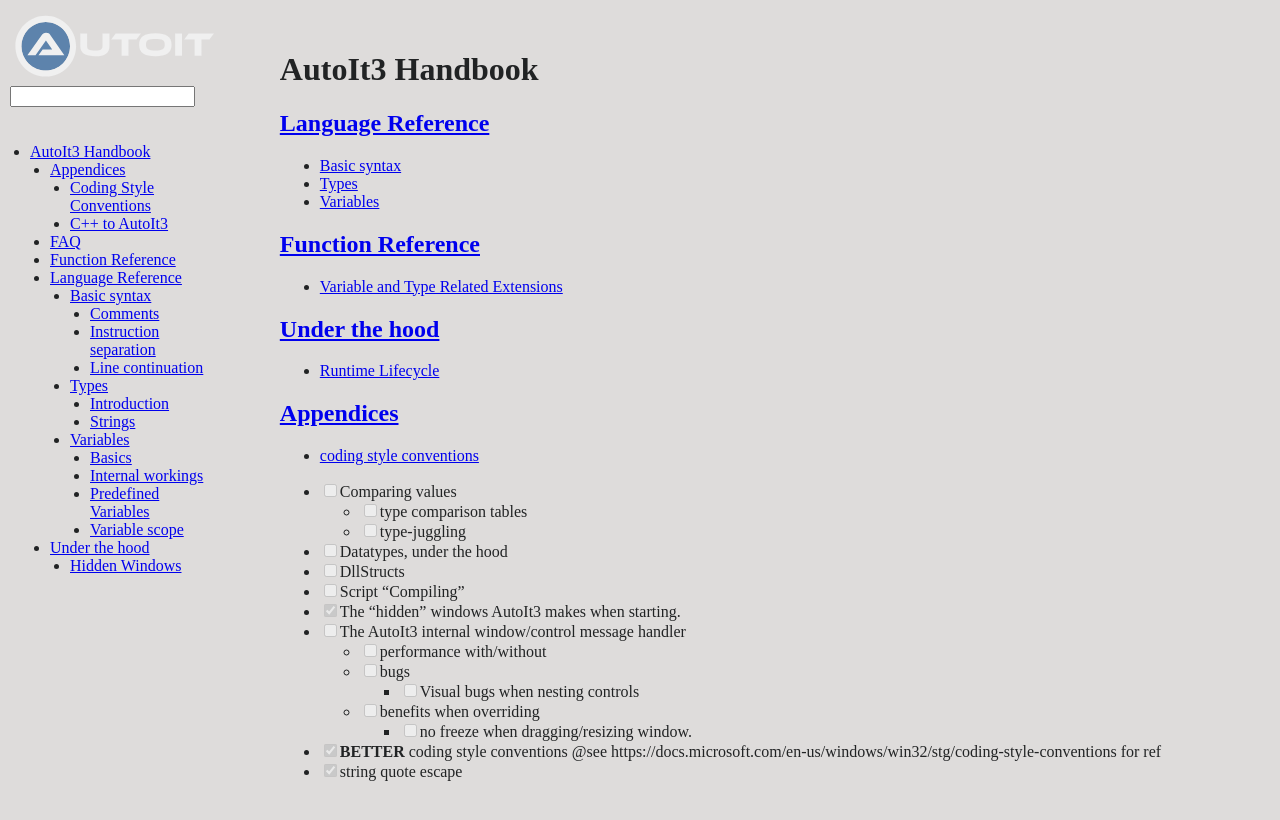
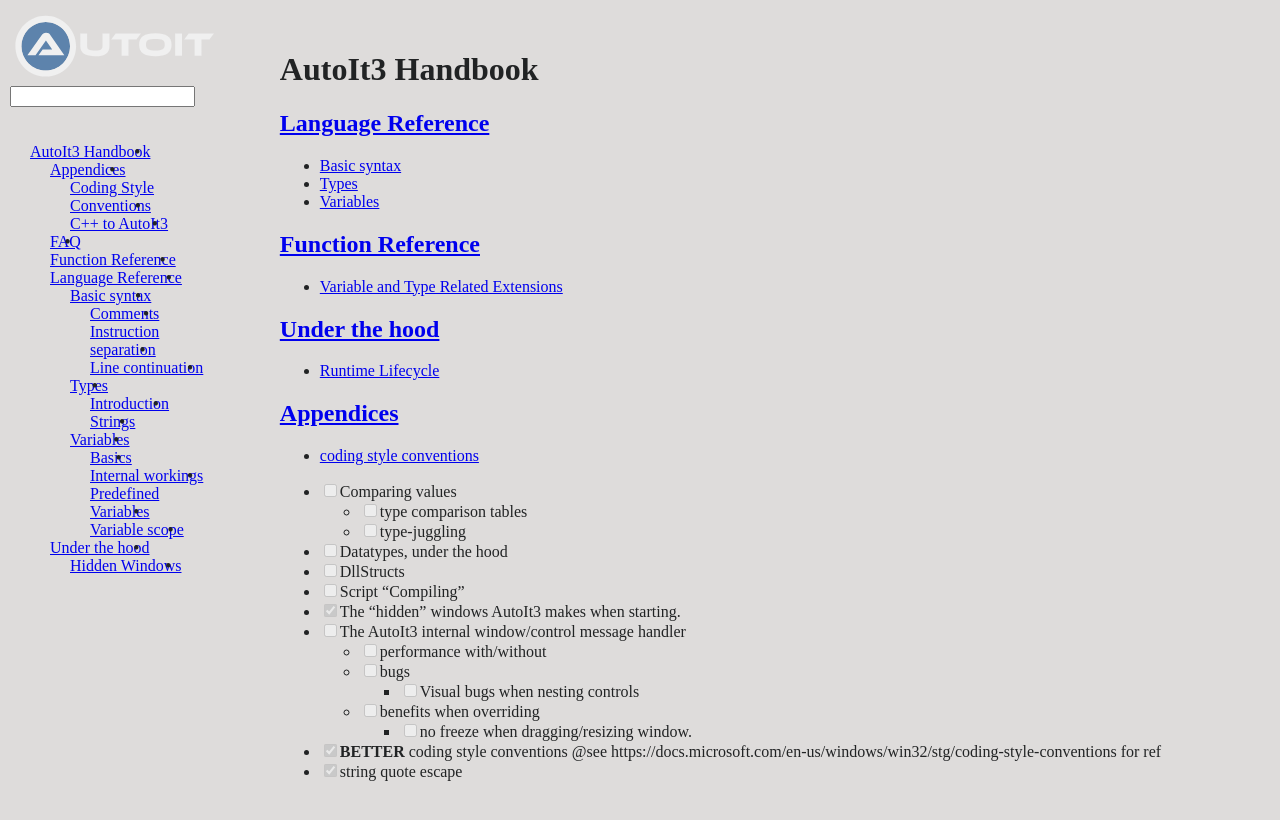
Before and after one commit to genius257/AutoIt3-Handbook, a Jekyll site: the page built from docs/index.md, in a window 1280 px wide. Shown: the top 820 px of the page. Built offline with Jekyll 4.4.1, drawn with Linux system fonts in a browser that asks for light colours; nearby versions of some CDN libraries; our own code applies the rules of GitHub Pages for plain Markdown files.

Commit message:
added support for current page nav link highlight via styling

```diff
--- a/docs/assets/css/style.scss
+++ b/docs/assets/css/style.scss
@@ -73,7 +73,20 @@ nav {
 
 nav ul {
     padding-left: 20px;
-    list-style: disc;
+    list-style: none;
+}
+
+nav ul li::after {
+    content: "\2022";
+    color: inherit;
+    font-weight: bold;
+    display: inline-block;
+    width: 1em;
+    margin-left: -1em;
+}
+
+nav ul li.active::after {
+    color: orangered;
 }
 
 main {
```
